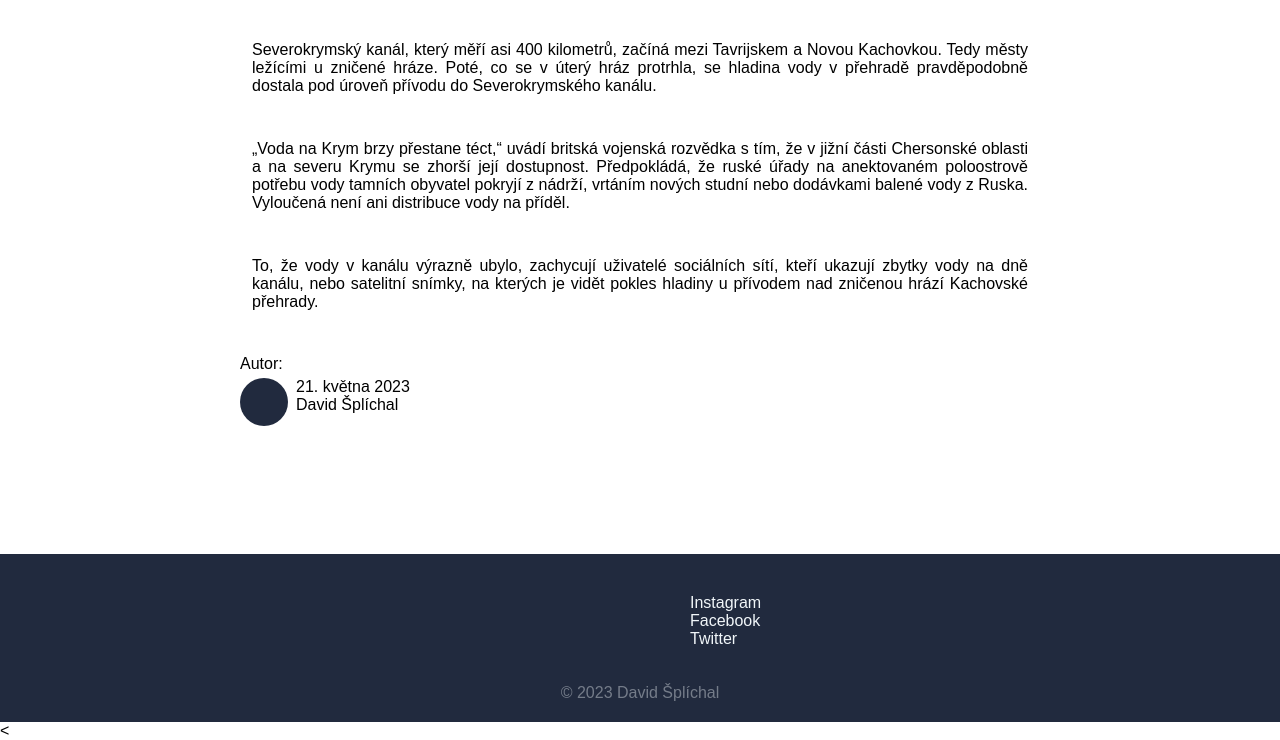
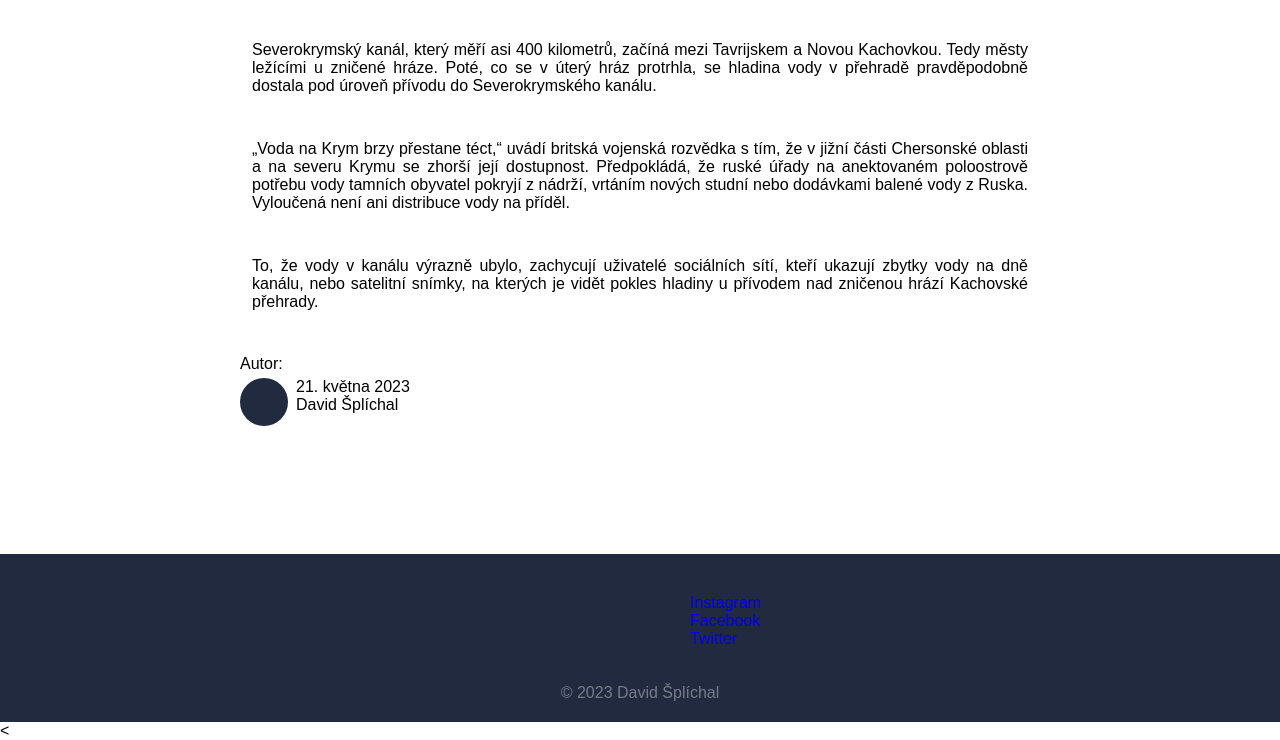
Before and after one commit to Davidos12345/david, a plain HTML site: page clanky/clanek copy 2.html in a window 1280 px wide. Shown: the part 755-1495 px from the top of the page. Drawn offline with Linux system fonts and the light colour scheme.

Commit message:
Update clanek copy 2.html

```diff
--- a/clanky/clanek copy 2.html
+++ b/clanky/clanek copy 2.html
@@ -86,9 +86,9 @@
             </div>
             <div class="cont">
                 <ul>
-                    <li>Instagram</li>
-                    <li>Facebook</li>
-                    <li>Twitter</li>
+                    <li> <a href="https://www.instagram.com/barackobama/" target="_blank">Instagram</a></li>
+                    <li> <a href="https://www.facebook.com/barackobama/" target="_blank">Facebook</a></li>
+                    <li> <a href="https://twitter.com/barackobama/" target="_blank">Twitter</a></li>
                 </ul>
             </div>
         </div>
```
